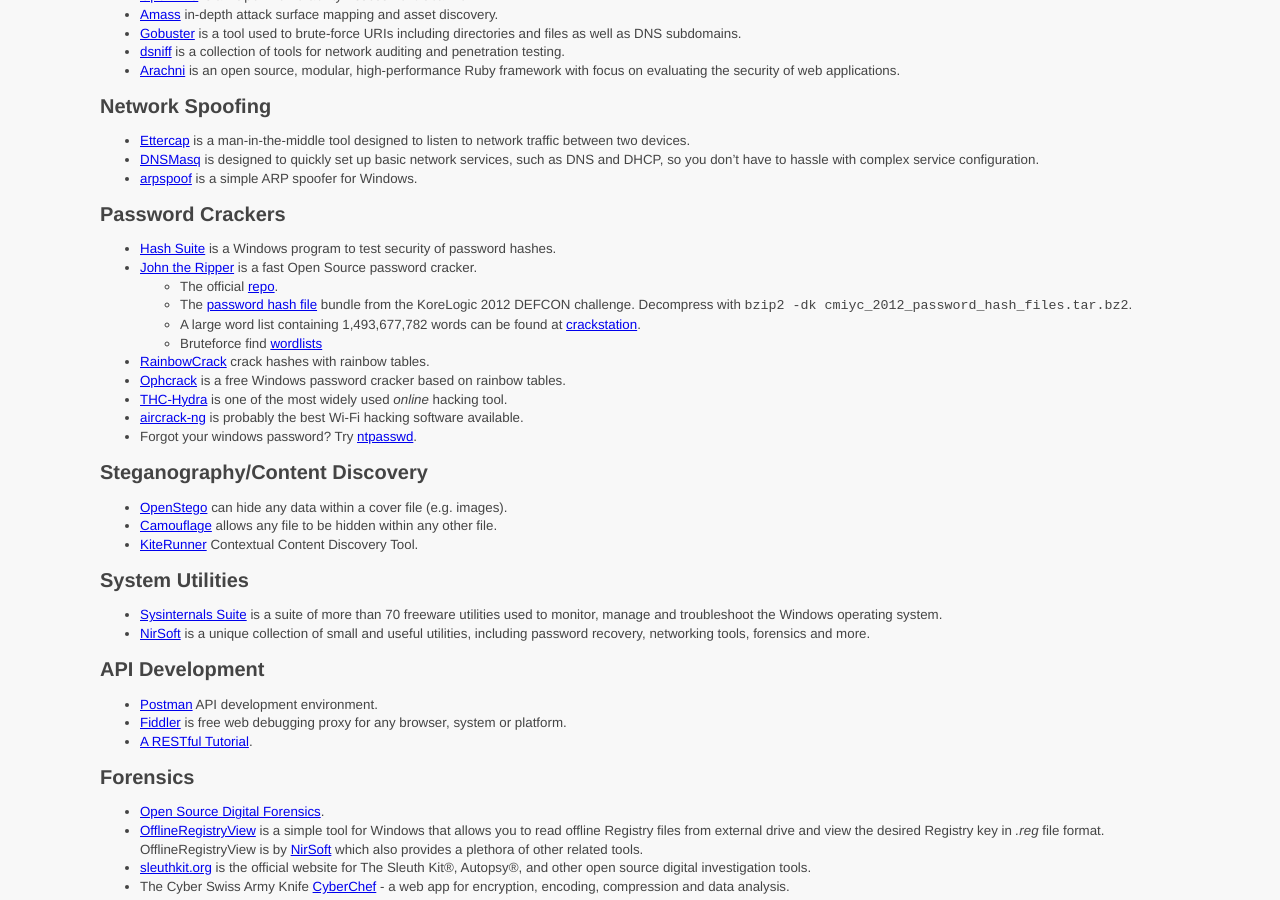
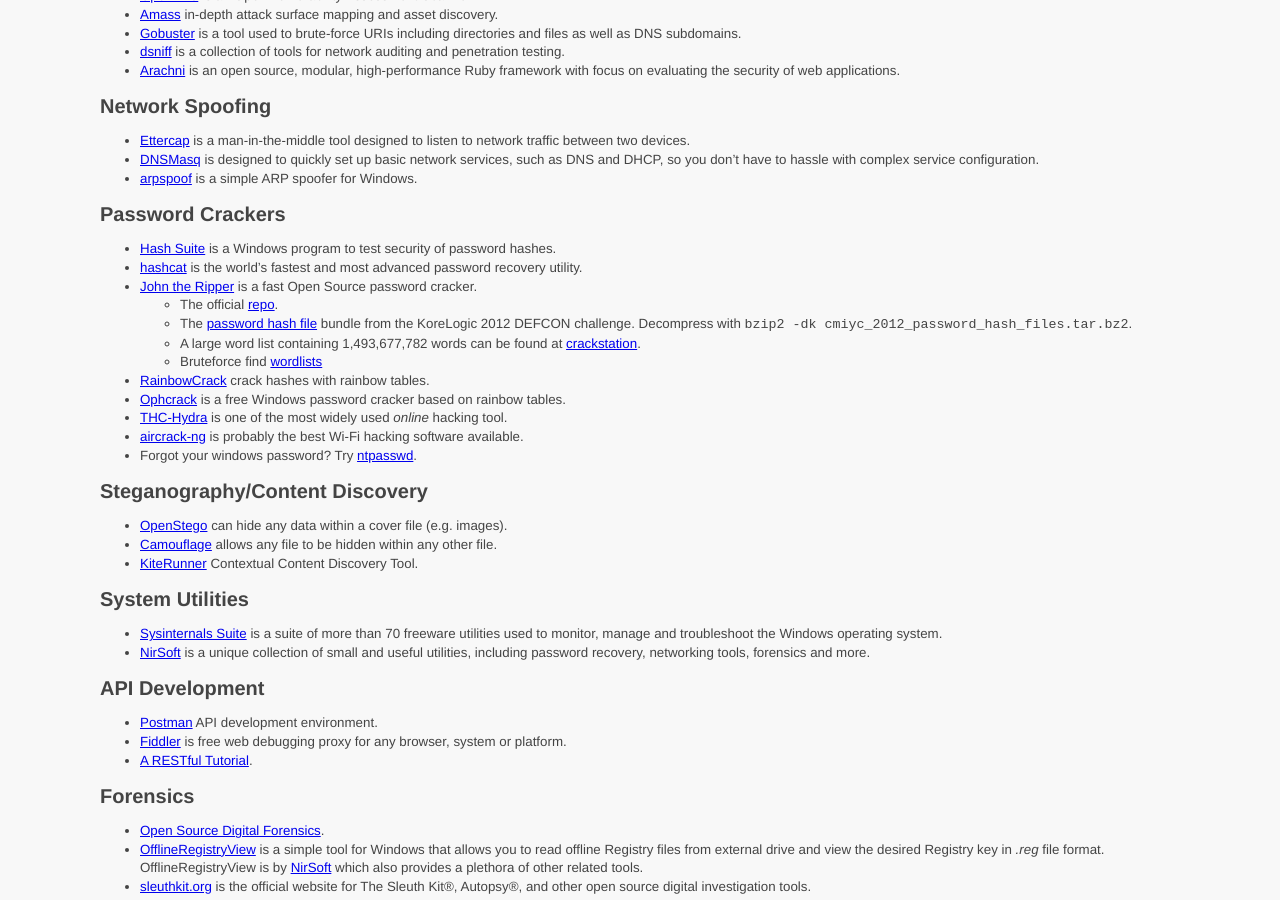
Before and after one commit to ycpcs/cs335-spring2025, a Jekyll site: the page built from resources/index.md, in a window 1280 px wide and 900 px high, scrolled down 1299 px. Built offline with Jekyll 4.4.1, drawn with Linux system fonts in a browser that asks for light colours.

Commit message:
add hashcat

````diff
--- a/resources/index.md
+++ b/resources/index.md
@@ -86,6 +86,7 @@ Network Spoofing
 Password Crackers
 ------------------------------------
 - [Hash Suite](https://hashsuite.openwall.net/) is a Windows program to test security of password hashes.
+- [hashcat](https://hashcat.net/hashcat/) is the world's fastest and most advanced password recovery utility.
 - [John the Ripper](https://www.openwall.com/john/) is a fast Open Source password cracker.
   - The official [repo](https://github.com/magnumripper/JohnTheRipper/).
   - The [password hash file](http://contest-2012.korelogic.com/) bundle from the KoreLogic 2012 DEFCON challenge. Decompress with ```bzip2 -dk cmiyc_2012_password_hash_files.tar.bz2```.
````
